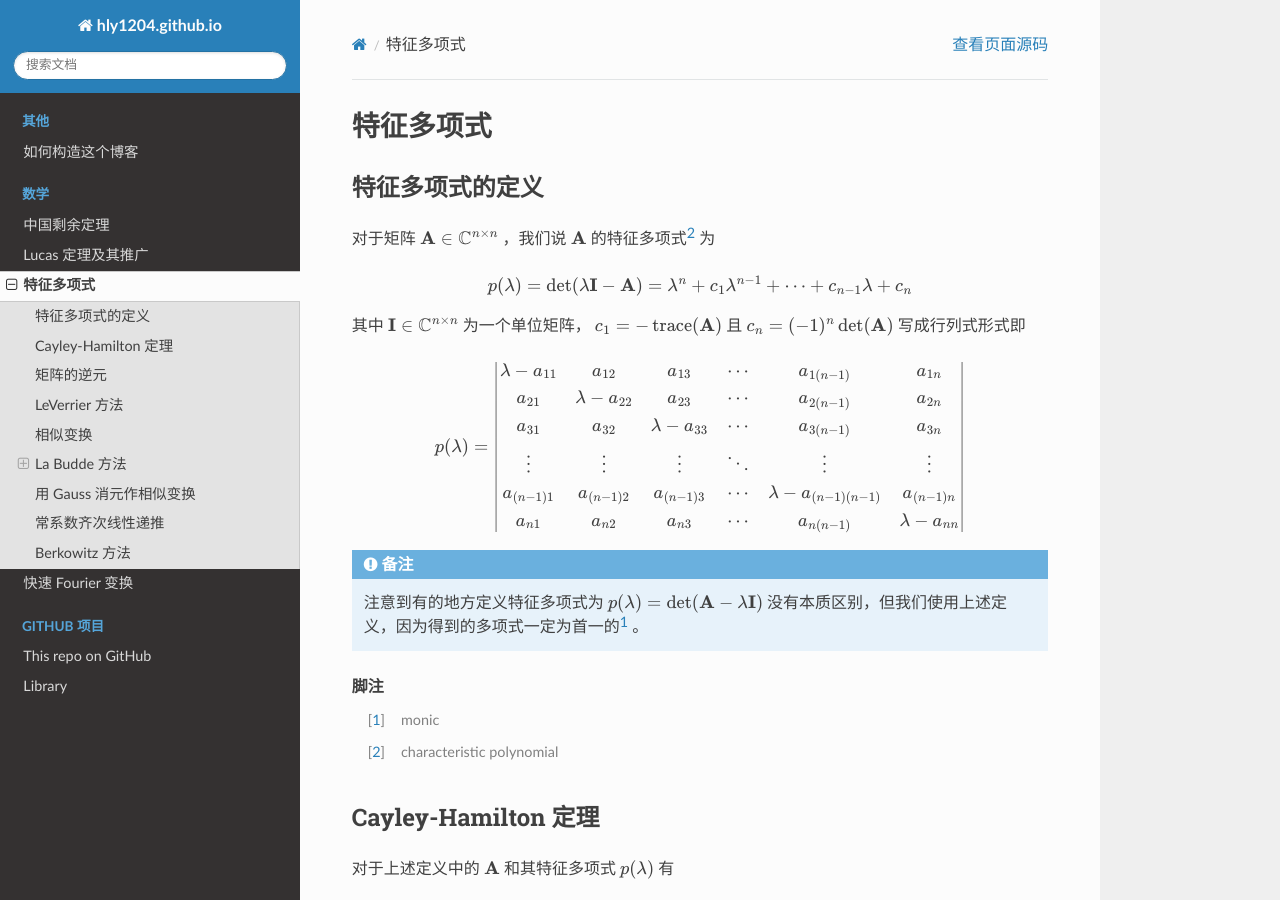
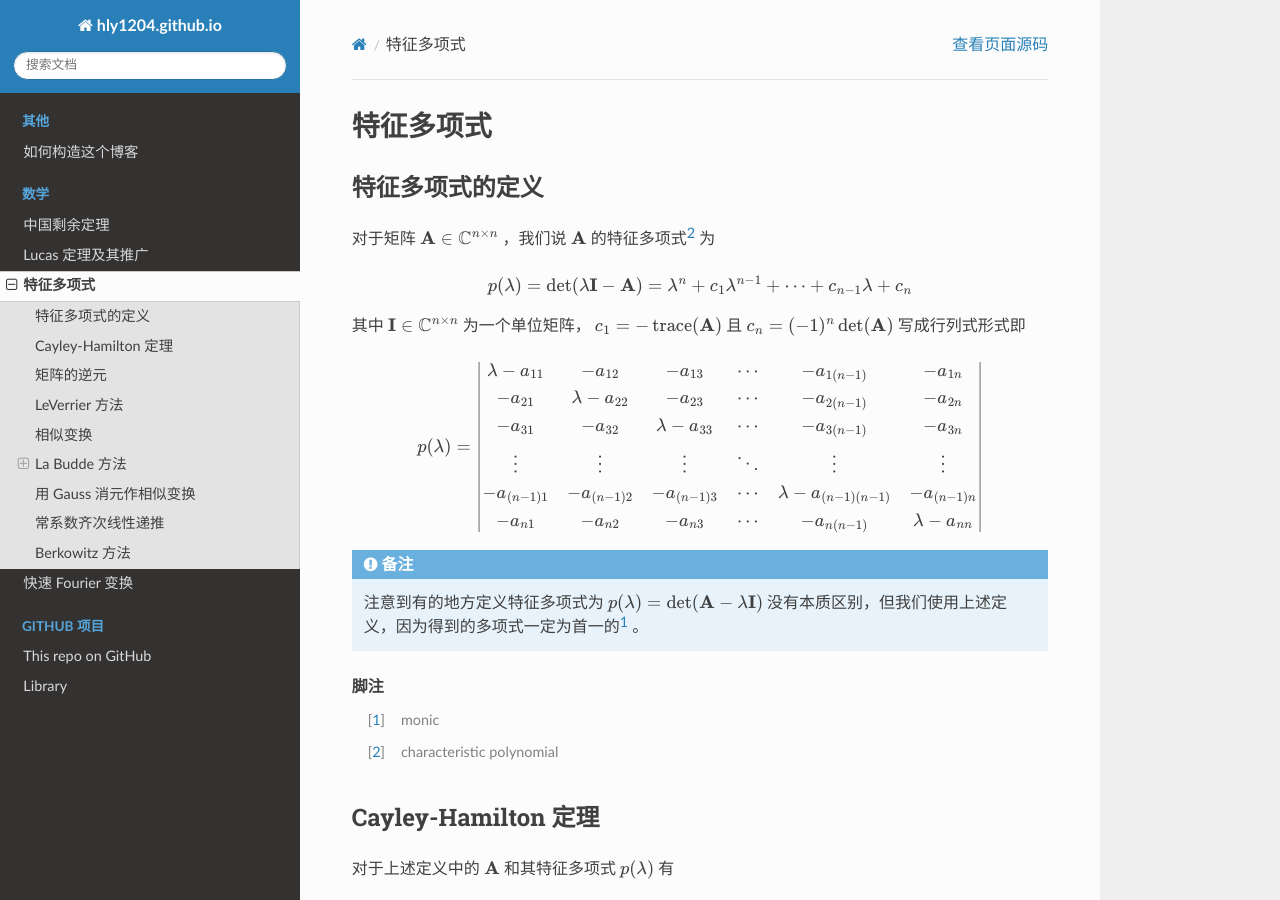
Before and after one commit to hly1204/hly1204.github.io, a Sphinx documentation site: the page built from source/math/characteristic_polynomial.rst, in a window 1280 px wide and 900 px high. Built offline with Sphinx 7.4.7 and the Read the Docs theme 2.0.0, drawn with Linux system fonts in a browser that asks for light colours.

Commit message:
修正特征多项式的行列式，全都缺少负号

```diff
--- a/source/math/characteristic_polynomial.rst
+++ b/source/math/characteristic_polynomial.rst
@@ -17,17 +17,17 @@
 .. math::
    p(\lambda)=
    \begin{vmatrix}
-   \lambda -a_{11}&a_{12}&a_{13}&\cdots & a_{1(n-1)}&a_{1n}
+   \lambda -a_{11}&-a_{12}&-a_{13}&\cdots & -a_{1(n-1)}&-a_{1n}
 
-   a_{21}&\lambda -a_{22}&a_{23}&\cdots & a_{2(n-1)}&a_{2n}
+   -a_{21}&\lambda -a_{22}&-a_{23}&\cdots & -a_{2(n-1)}&-a_{2n}
 
-   a_{31}&a_{32}&\lambda -a_{33}&\cdots & a_{3(n-1)}&a_{3n}
+   -a_{31}&-a_{32}&\lambda -a_{33}&\cdots & -a_{3(n-1)}&-a_{3n}
 
    \vdots & \vdots & \vdots & \ddots & \vdots & \vdots
 
-   a_{(n-1)1}&a_{(n-1)2}&a_{(n-1)3}&\cdots & \lambda -a_{(n-1)(n-1)}&a_{(n-1)n}
+   -a_{(n-1)1}&-a_{(n-1)2}&-a_{(n-1)3}&\cdots & \lambda -a_{(n-1)(n-1)}&-a_{(n-1)n}
 
-   a_{n1}&a_{n2}&a_{n3}&\cdots & a_{n(n-1)}&\lambda -a_{nn}
+   -a_{n1}&-a_{n2}&-a_{n3}&\cdots & -a_{n(n-1)}&\lambda -a_{nn}
    \end{vmatrix}
 
 .. note::
@@ -245,7 +245,7 @@ La Budde 方法可用来在 :math:`O(n^3)` 计算矩阵 :math:`\mathbf{A}` 的
 .. rubric:: 脚注
 
 .. [#ref2] G\. H\. Golub and C\. F\. Van Loan, Matrix Computations, The Johns Hopkins University Press, Baltimore, third ed., 1996.
-.. [#ref3] `Reduction of a General Matrix to Hessenberg Form <http://www.phys.uri.edu/nigh/NumRec/bookfpdf/f11-5.pdf>`_
+.. [#ref3] `Reduction of a General Matrix to Hessenberg Form <http://www.phys.uri.edu/nigh/NumRec/bookfpdf/f11-5.pdf>`_.
 
 常系数齐次线性递推
 -----------------------------
```
